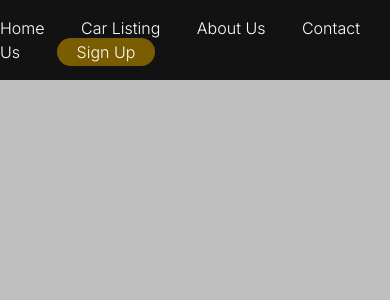
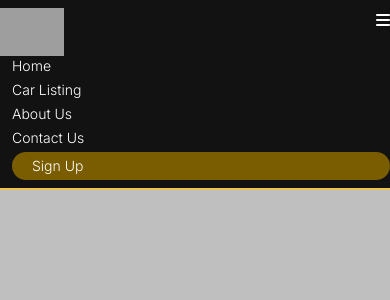
Before and after one commit to Bilal-19/Car-Rental-Website, a PHP site: page /header.php in a window 390 px wide. Shown: the top 300 px of the page. Run offline with PHP 8.4, Linux system fonts and the light colour scheme; grey boxes are pictures that could not be loaded.

Commit message:
Updated header and home page.

```diff
--- a/VisitorLayout/header.php
+++ b/VisitorLayout/header.php
@@ -10,9 +10,12 @@
     <link
         href="https://fonts.googleapis.com/css2?family=Inter:ital,opsz,wght@0,14..32,100..900;1,14..32,100..900&display=swap"
         rel="stylesheet">
+    <link rel="stylesheet" href="https://cdnjs.cloudflare.com/ajax/libs/font-awesome/6.7.2/css/all.min.css"
+        integrity="sha512-Evv84Mr4kqVGRNSgIGL/F/aIDqQb7xQ2vcrdIwxfjThSH8CSR7PBEakCr51Ck+w+/U6swU2Im1vVX0SVk9ABhg=="
+        crossorigin="anonymous" referrerpolicy="no-referrer" />
     <title>Home</title>
     <style>
-        body{
+        body {
             font-family: "Inter", sans-serif;
             background-color: #BFBFBF;
         }
@@ -20,11 +23,19 @@
 </head>
 
 <!-- Header -->
-<div class="w-full bg-[#121212] text-white py-4 flex flex-row justify-end">
-    <div>
-        <img src="" alt="">
+<div
+    class="w-full bg-[#121212] text-white py-2 flex flex-col md:flex-row justify-between md:items-center border-b-2 border-b-[#EDC549]">
+    <div class="flex flex-row justify-between">
+        <div>
+            <img src="../Assets/logo.png" alt="logo" class="h-12">
+        </div>
+        <div>
+            <a href="" class="block md:hidden">
+                <i class="fa-solid fa-bars"></i>
+            </a>
+        </div>
     </div>
-    <div class="space-x-8 mr-5 font-light">
+    <div class="md:space-x-8 md:mr-5 text-sm md:text-base font-light flex flex-col md:flex-row space-y-1 md:space-y-0 ml-3 md:ml-0">
         <a href="" class="hover:text-[#EDC549]">Home</a>
         <a href="" class="hover:text-[#EDC549]">Car Listing</a>
         <a href="" class="hover:text-[#EDC549]">About Us</a>
```
Also changed, not shown: Visitor/index.php (+14 -3 lines), Assets/logo.png (added).
